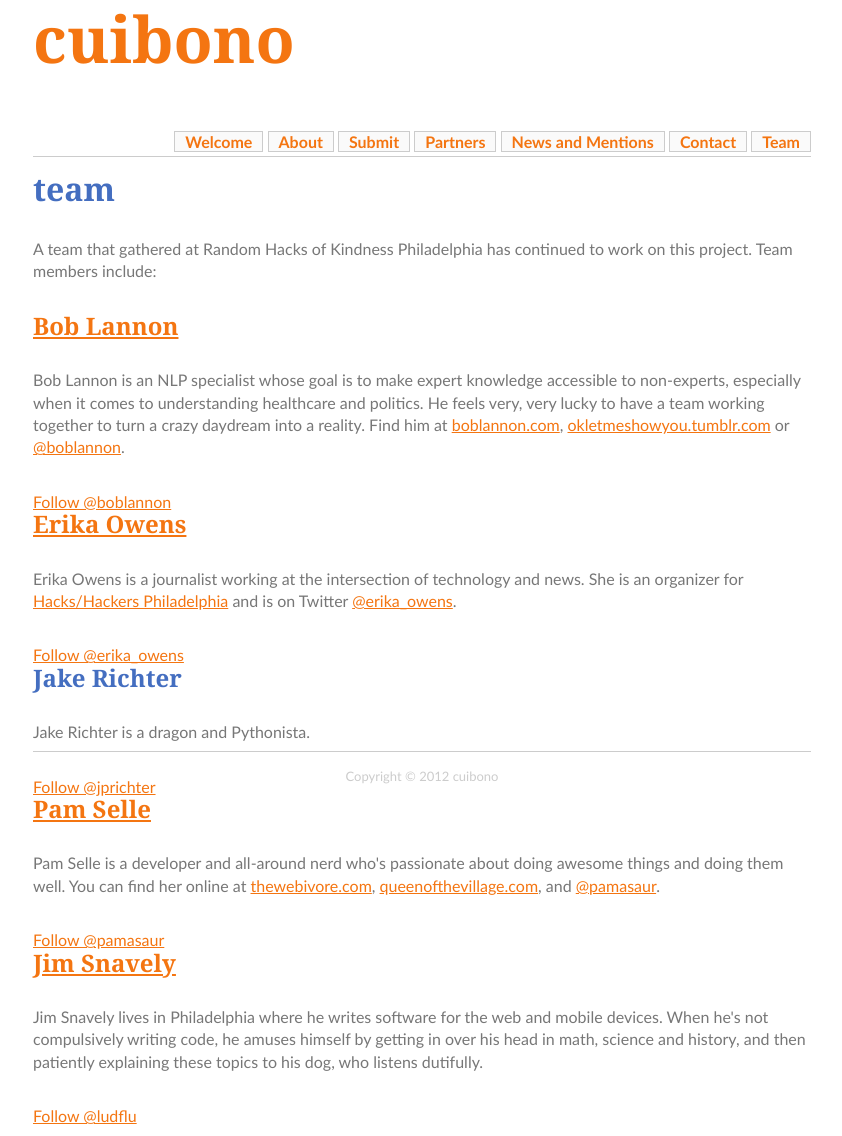
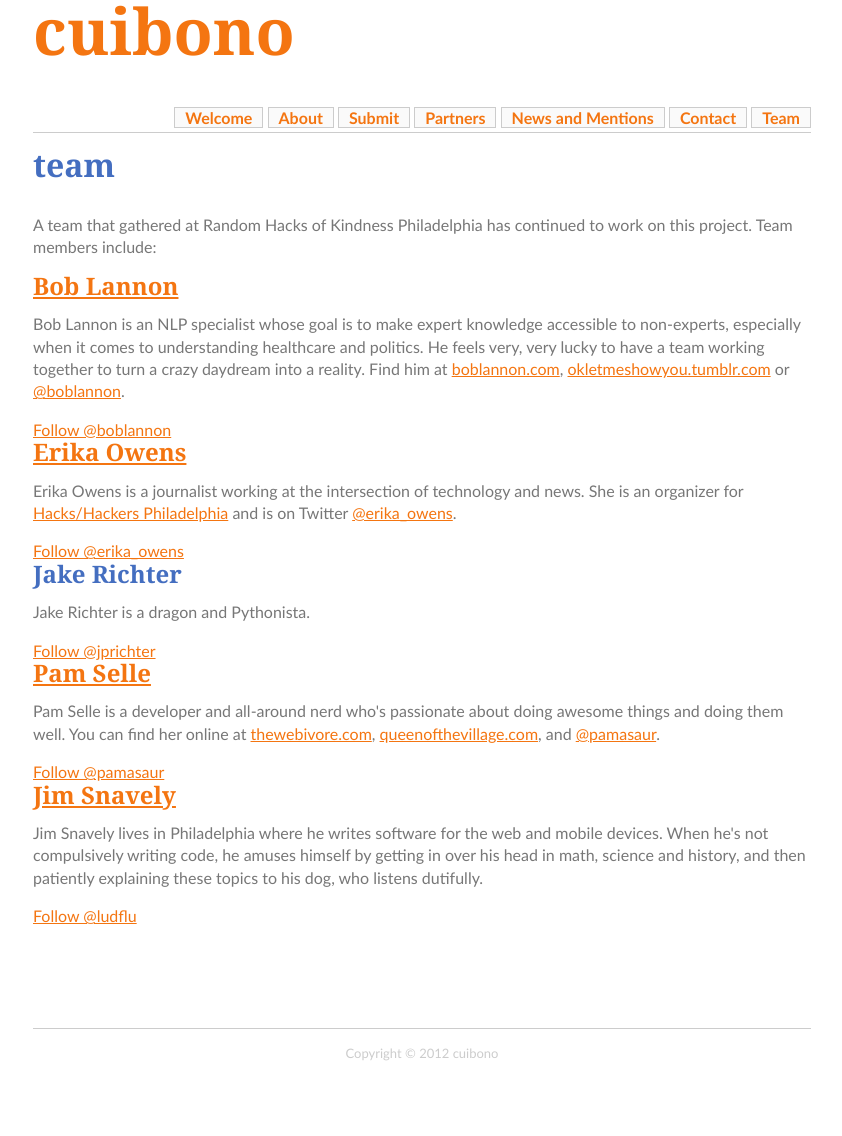
Before and after one commit to CuiBono/cuibono_webservice, a Django app: template templates/team.html in a window 1280 px wide. Shown: the whole page, without its empty margins (218-1060 px from the left). After the commit the page ends 1061 px from the top, so only its background shows below. Run offline with Django 3.2, Linux system fonts and the light colour scheme; the template is opened without the code that fills it, so the values that code supplies are empty; parts of the project's set-up code (start-up, migrations or seed data) failed here and were passed over; some libraries are stand-ins or nearby versions.

Commit message:
Changes to the footer and reset sheet
the abs position on footer was only okay if the page wasn't too long --
our team page exceeded the length. And for mysterious reasons, the
reset sheet had an incomplete comment, making it not work wholly.

```diff
--- a/static/default.css
+++ b/static/default.css
@@ -115,9 +115,8 @@ a:hover {
 /** FOOTER */
 
 #footer {
-	position: absolute;
-	bottom:0;
 	width: inherit;
+	margin-top: 100px;
 }
 
 #footer p {
--- a/static/reset.css
+++ b/static/reset.css
@@ -1,4 +1,6 @@
-e: none (public domain)
+/* http://meyerweb.com/eric/tools/css/reset/
+   v2.0 | 20110126
+   License: none (public domain)
 */
 
 html, body, div, span, applet, object, iframe,
```
